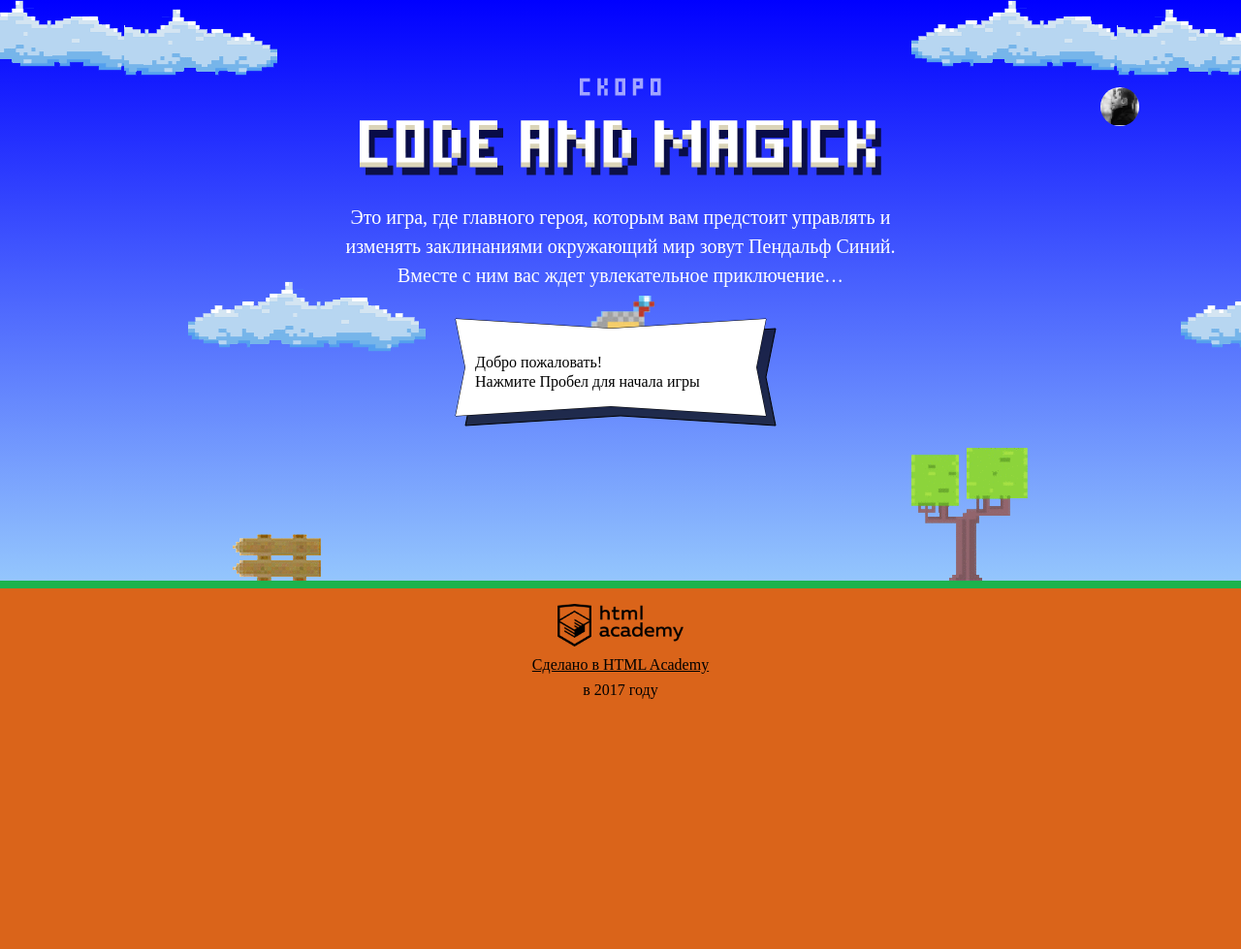
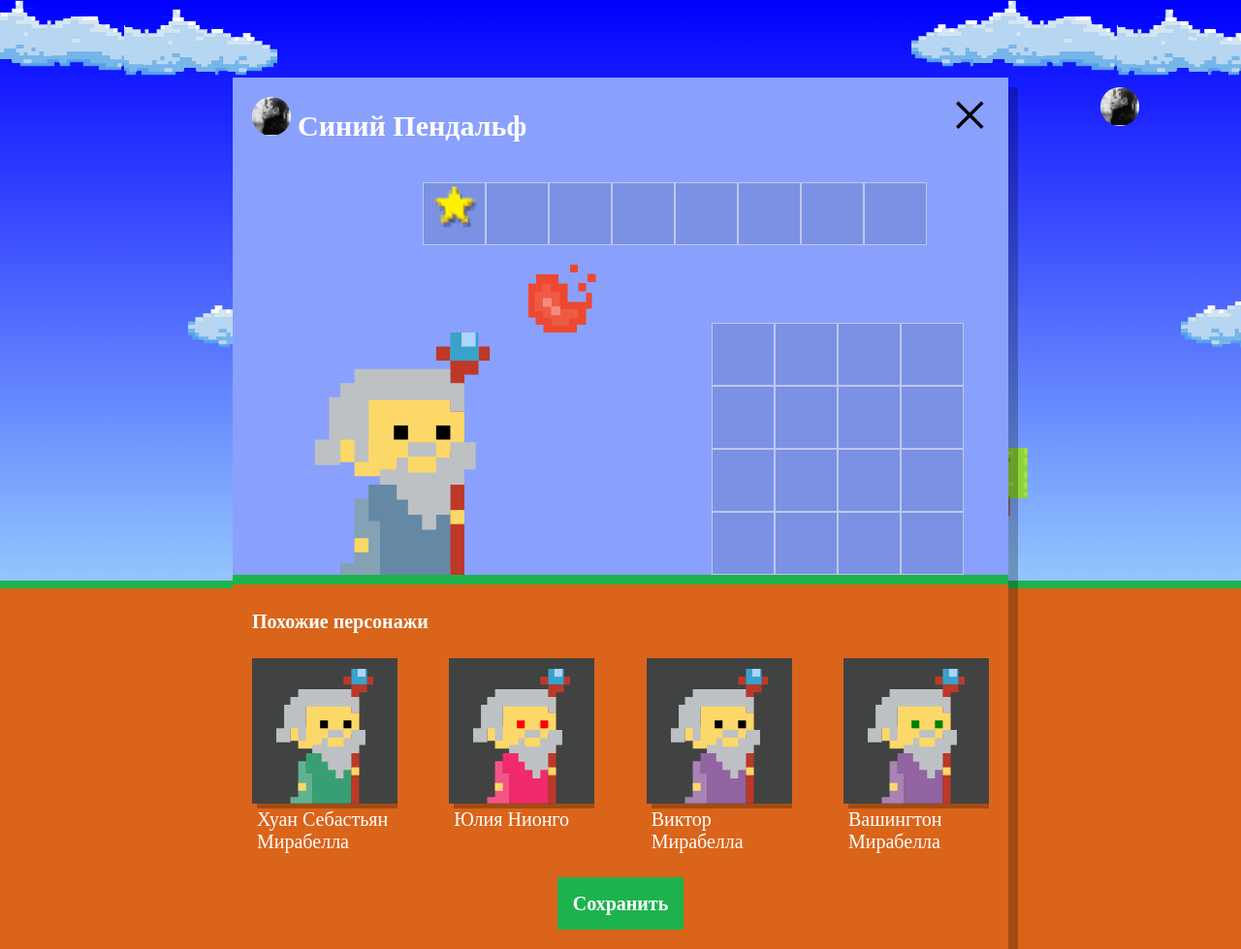
Before and after one commit to Lana-nnov/398413-code-and-magick-17, a website: page index.html in a window 1280 px wide. Shown: the whole page at 97% size. Before the commit the page ends 800 px from the top, so only its background shows below. Drawn offline with Linux system fonts and the light colour scheme; a web font is replaced by a local one.

Commit message:
добавлены еще 4 волшебника

```diff
--- a/index.html
+++ b/index.html
@@ -197,6 +197,7 @@
     return height / 3 - getWizardHeight(wizardWidth);
   }
 </script>
+<script src="js/setup.js"></script>
 <script src="js/stat.js"></script>
 <script src="js/game.js"></script>
 </body>
--- /dev/null
+++ b/js/setup.js
@@ -0,0 +1,52 @@
+var names = ['Иван', 'Хуан Себастьян', 'Мария', 'Кристоф', 'Виктор', 'Юлия', 'Люпита', 'Вашингтон'];
+var number = 4;
+var surnames = ['да Марья', 'Верон', 'Мирабелла', 'Вальц', 'Онопко', 'Топольницкая', 'Нионго', 'Ирвинг'];
+var coatColors = ['rgb(101, 137, 164)', 'rgb(241, 43, 107)', 'rgb(146, 100, 161)', 'rgb(56, 159, 117)', 'rgb(215, 210, 55)', 'rgb(0, 0, 0)'];
+var eyesColors = ['black', 'red', 'blue', 'yellow', 'green'];
+
+var userDialog = document.querySelector('.setup');
+userDialog.classList.remove('hidden');
+
+document.querySelector('.setup-similar').classList.remove('hidden');
+
+// находим контейнер с фото - тег <template> с классом pictures и внутри ccылку с id picture, в которой одно изображение
+var similarListElement = document.querySelector('.setup-similar-list');
+var similarWizardTemplate = document.querySelector('#similar-wizard-template')
+    .content
+    .querySelector('.setup-similar-item');
+
+var similarListElement = document.querySelector('.setup-similar-list');
+var similarWizardTemplate = document.querySelector('#similar-wizard-template')
+    .content
+    .querySelector('.setup-similar-item');
+var fragment = document.createDocumentFragment();
+
+var generateWizardData = function (count) {
+  var wizards = [];
+  for (var i = 0; i < count; i++) {
+    var wizard = {
+      name: names[Math.floor(Math.random() * names.length)] + ' ' + surnames[Math.floor(Math.random() * surnames.length)],
+      coatColor: coatColors[Math.floor(Math.random() * coatColors.length)],
+      eyesColor: eyesColors[Math.floor(Math.random() * eyesColors.length)]
+    };
+    wizards[i] = wizard;
+  };
+
+  return wizards;
+};
+
+var renderWizards = function (array) {
+  for (var i = 0; i < array.length; i++) {
+    var wizardElement = similarWizardTemplate.cloneNode(true);
+    wizardElement.querySelector('.setup-similar-label').textContent = array[i].name;
+    wizardElement.querySelector('.wizard-coat').style.fill = array[i].coatColor;
+    wizardElement.querySelector('.wizard-eyes').style.fill = array[i].eyesColor;
+
+    fragment.appendChild(wizardElement);
+  }
+  similarListElement.appendChild(fragment);
+};
+
+
+var wizards = generateWizardData(number);
+renderWizards(wizards);
```
